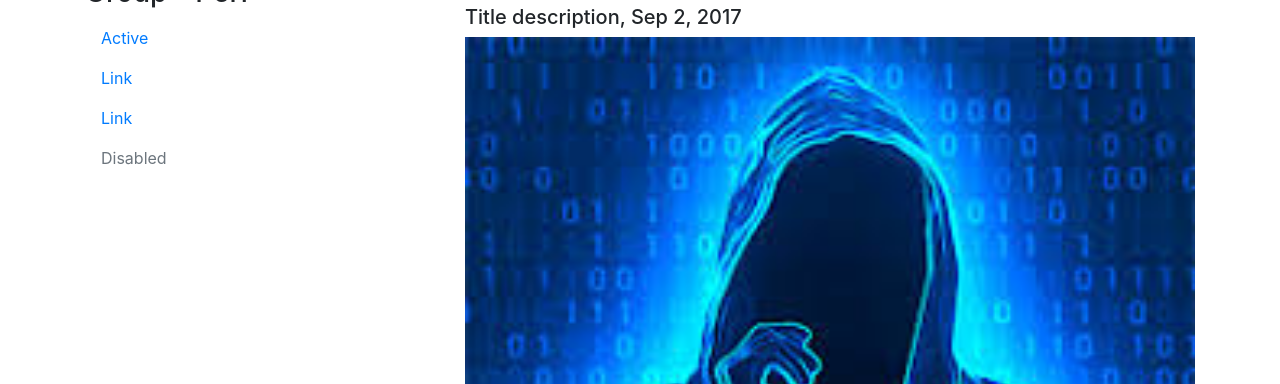
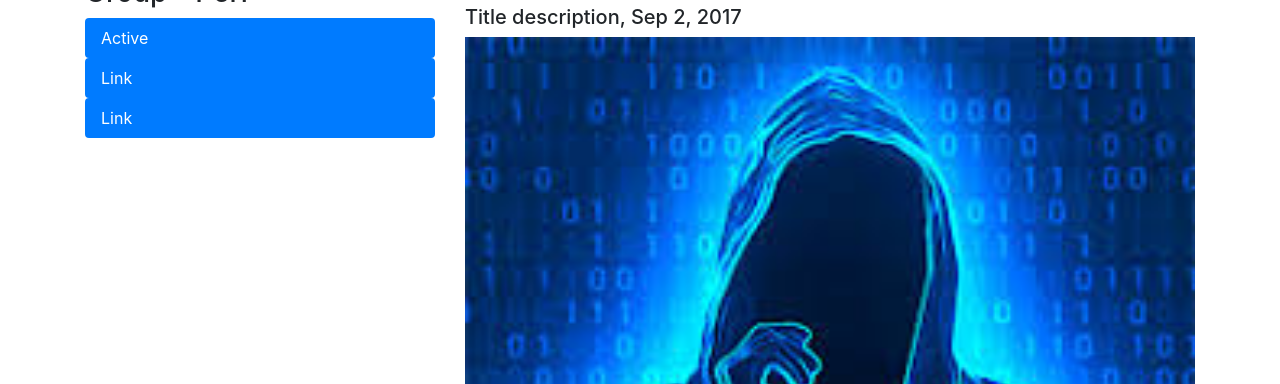
Before and after one commit to Aljohn1/my-website, a plain HTML site: page index.html in a window 1280 px wide. Shown: the part 708-1092 px from the top of the page. Drawn offline with nearby package versions, Linux system fonts and the light colour scheme.

Commit message:
Update index.html

```diff
--- a/index.html
+++ b/index.html
@@ -69,16 +69,16 @@ background-size:cover;
 
       <ul class="nav nav-pills flex-column">
         <li class="nav-item">
-          <a class="nav-link" href="#">Active</a>
+          <a class="nav-link active" href="#">Active</a>
         </li>
         <li class="nav-item">
-          <a class="nav-link" href="#">Link</a>
+          <a class="nav-link active" href="#">Link</a>
         </li>
         <li class="nav-item">
-          <a class="nav-link" href="#">Link</a>
+          <a class="nav-link active" href="#">Link</a>
         </li>
         <li class="nav-item">
-          <a class="nav-link disabled" href="#">Disabled</a>
+
         </li>
       </ul>
       <hr class="d-sm-none">
```
